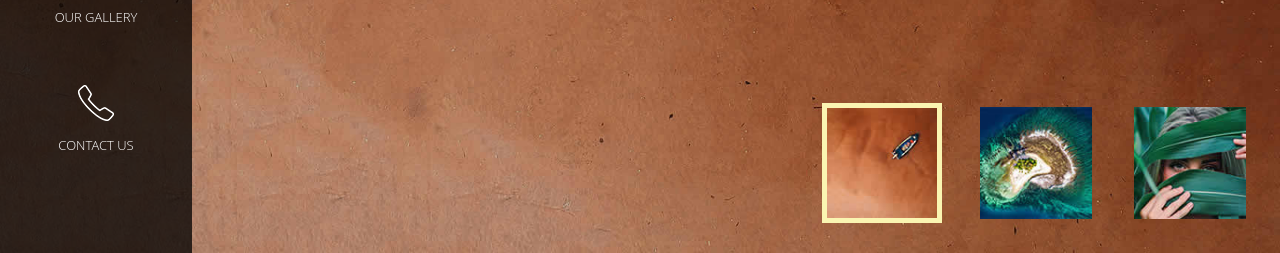
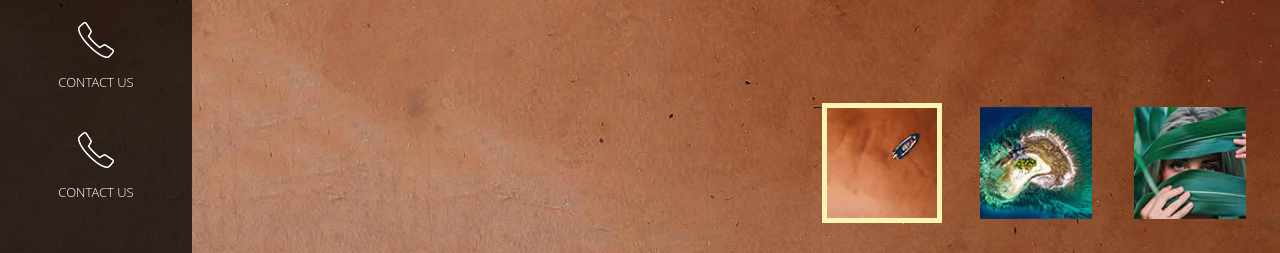
Before and after one commit to jose1997422/jose1997422.io, a plain HTML site: page index.html in a window 1280 px wide. Shown: the part 547-800 px from the top of the page. Drawn offline with Linux system fonts and the light colour scheme.

Commit message:
Update index.html

```diff
--- a/index.html
+++ b/index.html
@@ -45,6 +45,7 @@ https://www.tooplate.com/view/2113-earth
             <li><a href="#2"><img src="assets/images/icon-2.png" alt=""> <em>About Us</em></a></li>
             <li><a href="#3"><img src="assets/images/icon-3.png" alt=""> <em>Our Gallery</em></a></li>
             <li><a href="#4"><img src="assets/images/icon-4.png" alt=""> <em>Contact Us</em></a></li>
+              <li><a href="https://www.aprenderaprogramar.com/index.php?option=com_content&view=article&id=508:hipervinculos-links-o-enlaces-html-etiqueta-a-atributos-href-target-y-title-tipos-de-links-img-cu00717b&catid=69&Itemid=192"><img src="assets/images/icon-4.png" alt=""> <em>Contact Us</em></a></li>
           </ul>
         </nav>
 
```
